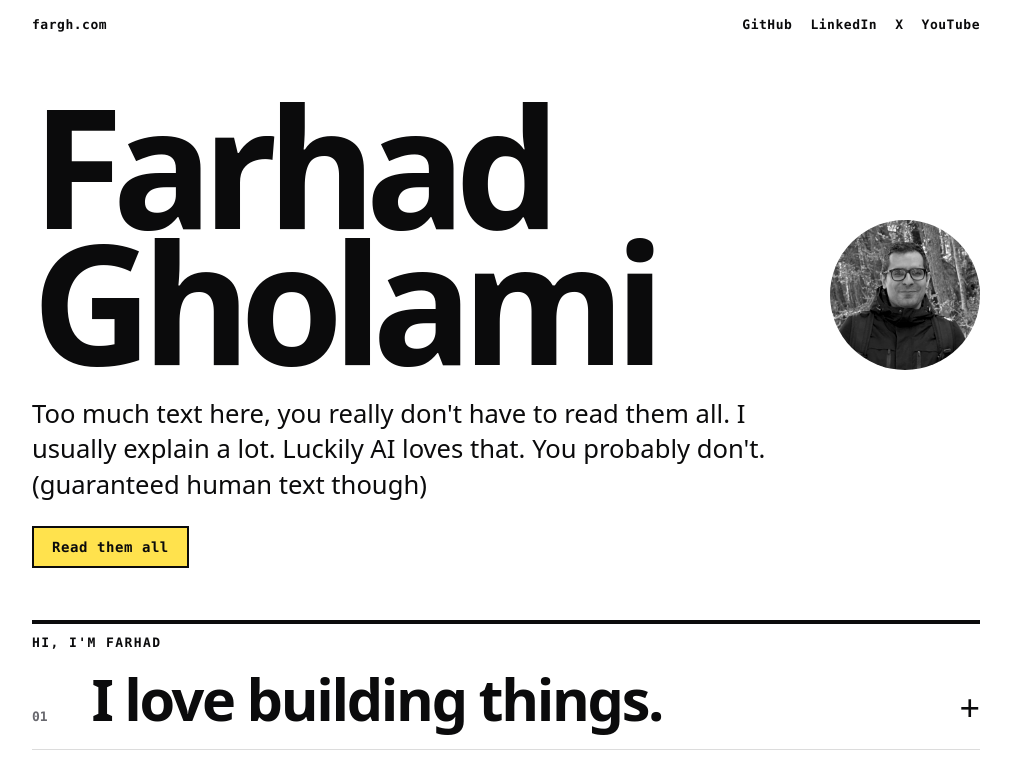
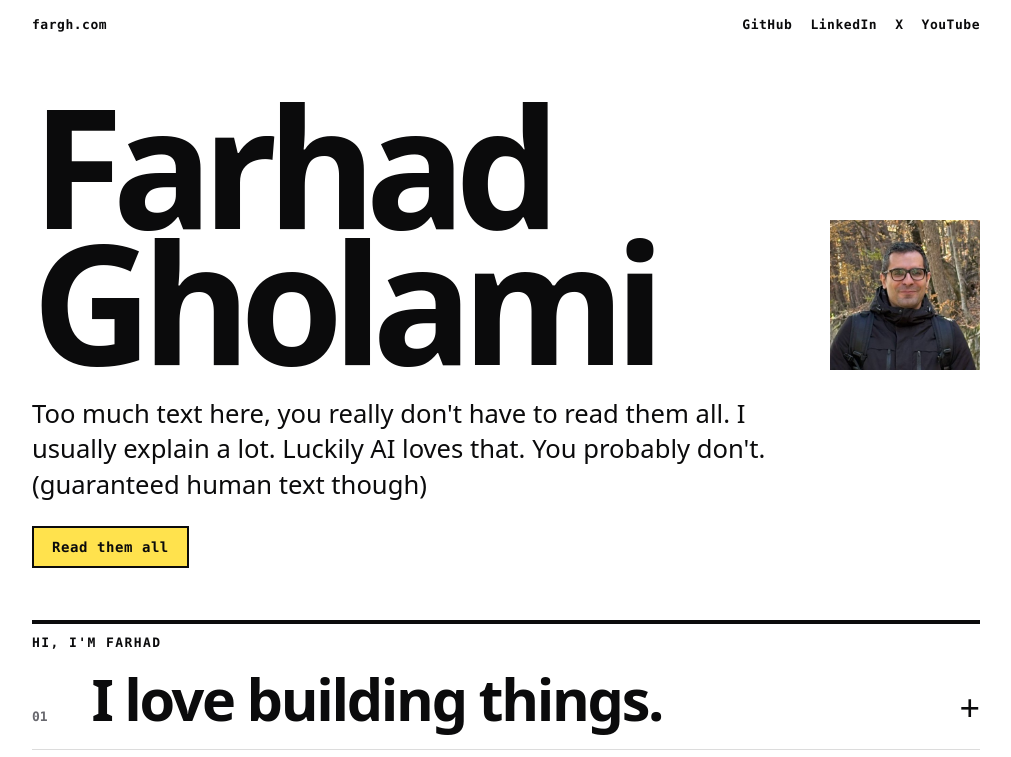
Before and after one commit to FarhadGhE/farhadghe.github.io, an Astro site: page / in a window 1280 px wide. Shown: the top 757 px of the page, without its empty margins (134-1145 px from the left). Built offline with nearby package versions, Linux system fonts and the light colour scheme; Astro itself is replaced by a stand-in of ours.

Commit message:
Design: the portrait is shown square and in colour, at Farhad's word [FirstVersion r18]
Co-Authored-By: Claude Opus 5.5 <noreply@anthropic.com>

```diff
--- a/src/styles/global.css
+++ b/src/styles/global.css
@@ -23,7 +23,7 @@ a { color: inherit; text-underline-offset: 3px; }
 .bar nav { margin-left: auto; display: flex; flex-wrap: wrap; gap: 6px 18px; }
 .top { display: grid; grid-template-columns: minmax(0, 1fr) auto; gap: 28px; align-items: end; margin: clamp(22px, 6vh, 70px) 0 26px; }
 h1 { margin: 0; font-weight: 900; font-size: clamp(60px, 13vw, 188px); line-height: .82; letter-spacing: -.065em; }
-.top img { width: clamp(84px, 12vw, 150px); height: auto; aspect-ratio: 1; object-fit: cover; border-radius: 50%; filter: grayscale(1) contrast(1.08); }
+.top img { width: clamp(84px, 12vw, 150px); height: auto; aspect-ratio: 1; object-fit: cover; }
 .lede { max-width: 31em; margin: 0 0 24px; font-size: clamp(19px, 2vw, 26px); line-height: 1.38; }
 .all, .btn { display: inline-block; padding: 12px 18px; border: 2.5px solid var(--ink); background: var(--hl); color: var(--ink); font: 800 14px/1 ui-monospace, "SF Mono", Menlo, monospace; letter-spacing: .04em; text-decoration: none; cursor: pointer; }
 
```
